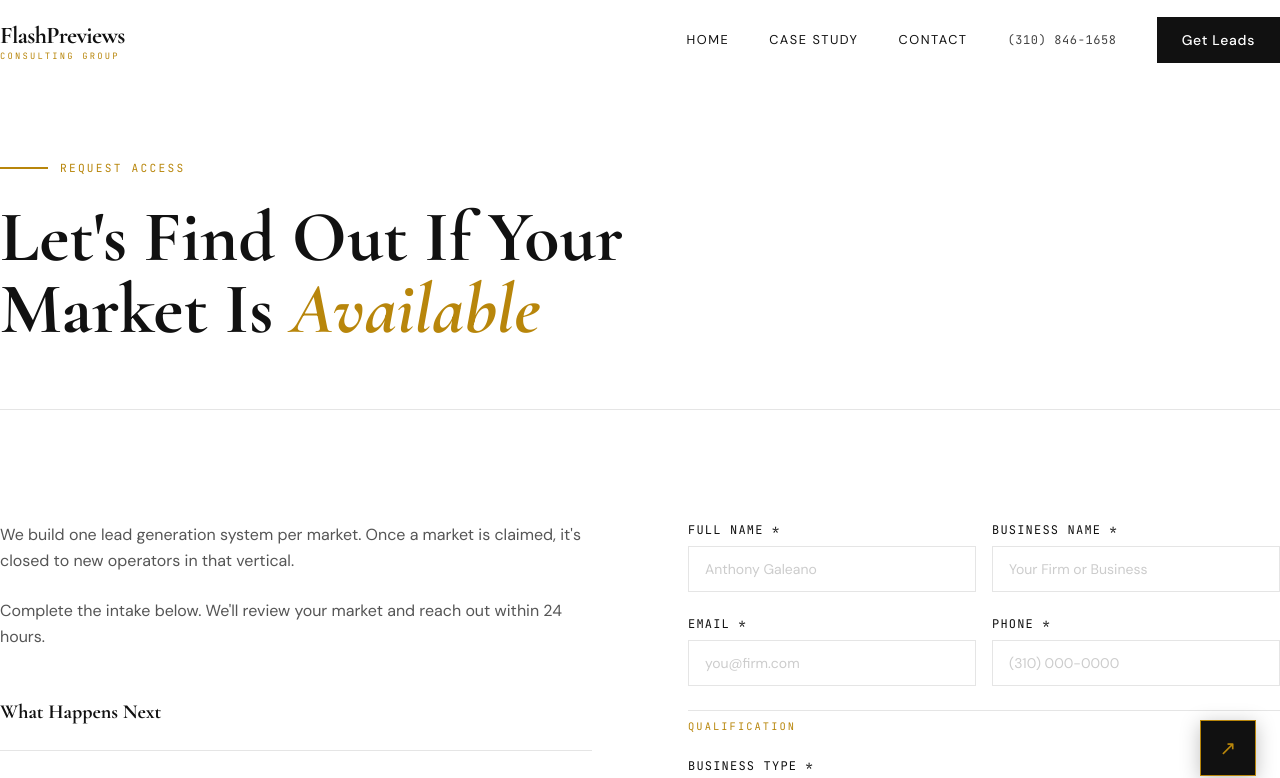
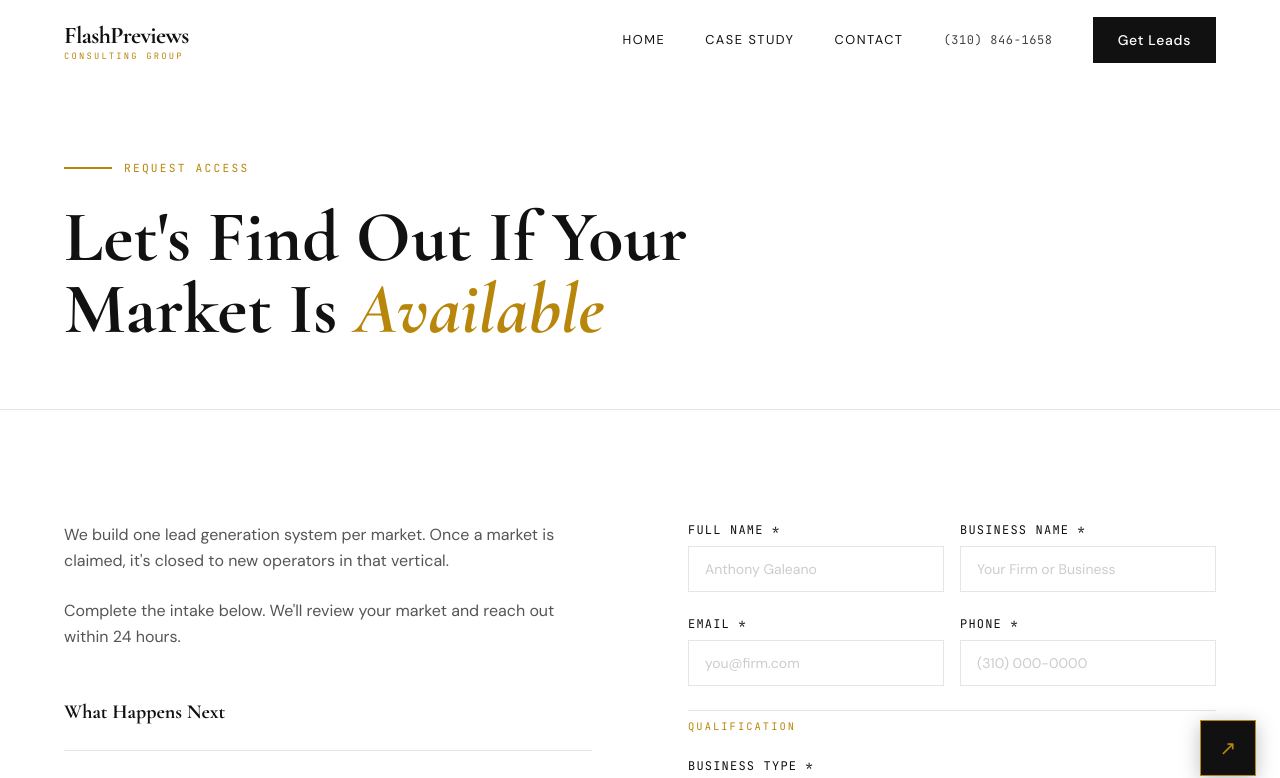
Before and after one commit to Ahorasi360/flashpreviews, a Next.js app: page /contact in a window 1280 px wide. Shown: the top 778 px of the page. Built offline with nearby package versions, Linux system fonts and the light colour scheme.

Commit message:
ada+mobile: skip link, focus ring, container alias, responsive form grid

```diff
--- a/app/globals.css
+++ b/app/globals.css
@@ -17,6 +17,52 @@
   h1,h2,h3,h4 { font-family: 'Cormorant Garamond', serif; font-weight: 700; margin: 0; }
   p { margin: 0; }
   a { text-decoration: none; }
+  /* ADA: Skip link — invisible until focused */
+  .skip-link {
+    position: absolute;
+    top: -40px;
+    left: 0;
+    background: #B8860B;
+    color: #fff;
+    padding: 8px 16px;
+    z-index: 9999;
+    font-family: 'DM Sans', sans-serif;
+    font-size: 0.875rem;
+    text-decoration: none;
+    transition: top 0.2s;
+  }
+  .skip-link:focus { top: 0; }
+
+  /* ADA: Visible focus ring on all interactive elements */
+  a:focus-visible,
+  button:focus-visible,
+  input:focus-visible,
+  select:focus-visible,
+  textarea:focus-visible,
+  [tabindex]:focus-visible {
+    outline: 2px solid #B8860B;
+    outline-offset: 2px;
+  }
+
+  /* Container alias — used by inner pages */
+  .container {
+    width: 100%;
+    max-width: 1400px;
+    margin-left: auto;
+    margin-right: auto;
+    padding-left: 1.25rem;
+    padding-right: 1.25rem;
+  }
+  @media (min-width: 640px)  { .container { padding-left: 2rem; padding-right: 2rem; } }
+  @media (min-width: 1024px) { .container { padding-left: 4rem; padding-right: 4rem; } }
+
+  /* Mobile-responsive 2-column form grid */
+  .form-grid-2 {
+    display: grid;
+    grid-template-columns: 1fr;
+    gap: 1rem;
+  }
+  @media (min-width: 480px) { .form-grid-2 { grid-template-columns: 1fr 1fr; } }
 }
 
 @layer components {
```
